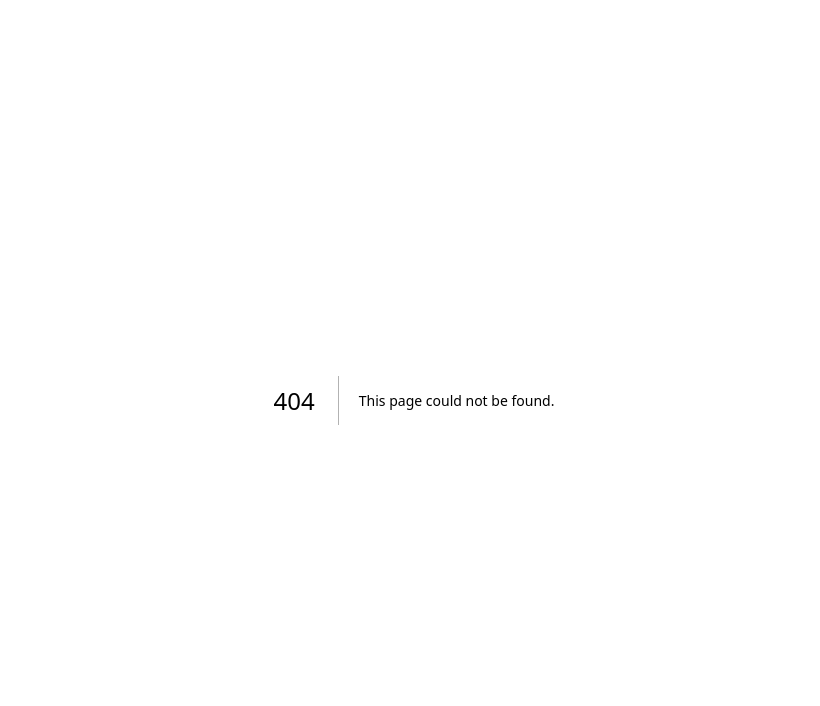
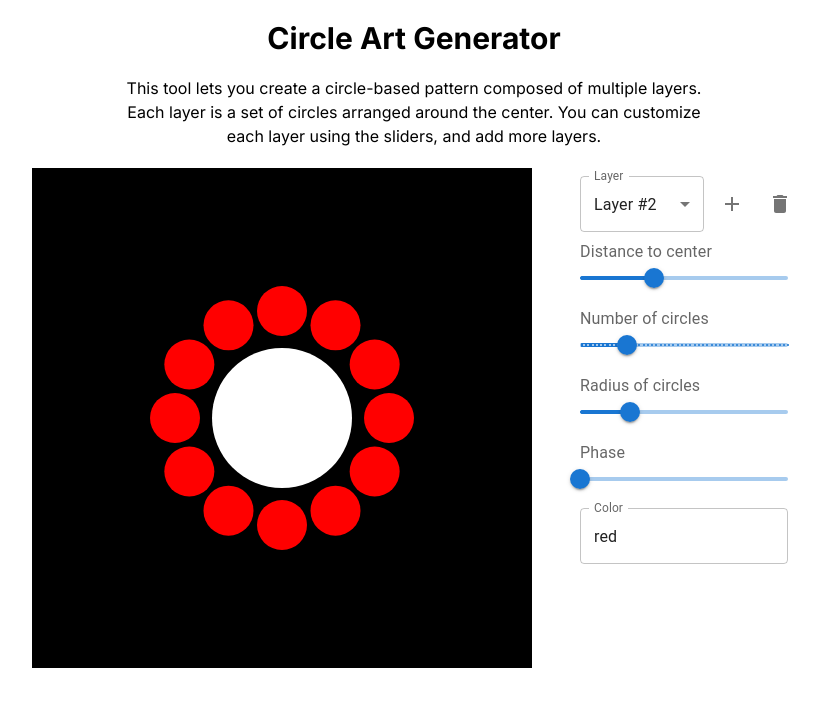
Before and after one commit to anoop901/circle-art-generator, a Next.js app: page /circle-art-generator/ in a window 1280 px wide. Before the commit this address had no page. Shown: the top 706 px of the page, without its empty margins (226-1046 px from the left). Built offline with nearby package versions, Linux system fonts and the light colour scheme.

Commit message:
rename mandala-generator to circle-art-generator

```diff
--- a/app/layout.tsx
+++ b/app/layout.tsx
@@ -5,8 +5,8 @@ import { Inter } from "next/font/google";
 const inter = Inter({ subsets: ["latin"] });
 
 export const metadata: Metadata = {
-  title: "Mandala Generator",
-  description: "Generate and customize a mandala pattern using sliders.",
+  title: "Circle Art Generator",
+  description: "Generate and customize a pattern of circles using sliders.",
 };
 
 export default function RootLayout({
--- a/app/page.tsx
+++ b/app/page.tsx
@@ -27,9 +27,9 @@ export default function Home() {
   });
   return (
     <div className="flex flex-col py-5 gap-5">
-      <h1 className="text-3xl text-center font-bold">Mandala Generator</h1>
+      <h1 className="text-3xl text-center font-bold">Circle Art Generator</h1>
       <p className="text-center max-w-xl self-center">
-        This tool lets you create a circle-based design composed of multiple
+        This tool lets you create a circle-based pattern composed of multiple
         layers. Each layer is a set of circles arranged around the center. You
         can customize each layer using the sliders, and add more layers.
       </p>
--- a/next.config.js
+++ b/next.config.js
@@ -1,11 +1,11 @@
 /** @type {import('next').NextConfig} */
 const nextConfig = {
-  basePath: "/mandala-generator",
+  basePath: "/circle-art-generator",
   async redirects() {
     return [
       {
         source: "/",
-        destination: "/mandala-generator",
+        destination: "/circle-art-generator",
         basePath: false,
         permanent: true,
       },
--- a/package.json
+++ b/package.json
@@ -1,5 +1,5 @@
 {
-  "name": "mandala-generator",
+  "name": "circle-art-generator",
   "version": "0.1.0",
   "private": true,
   "scripts": {
```
Also changed, not shown: 1 other file (tests, documents, lock files or other folders).
